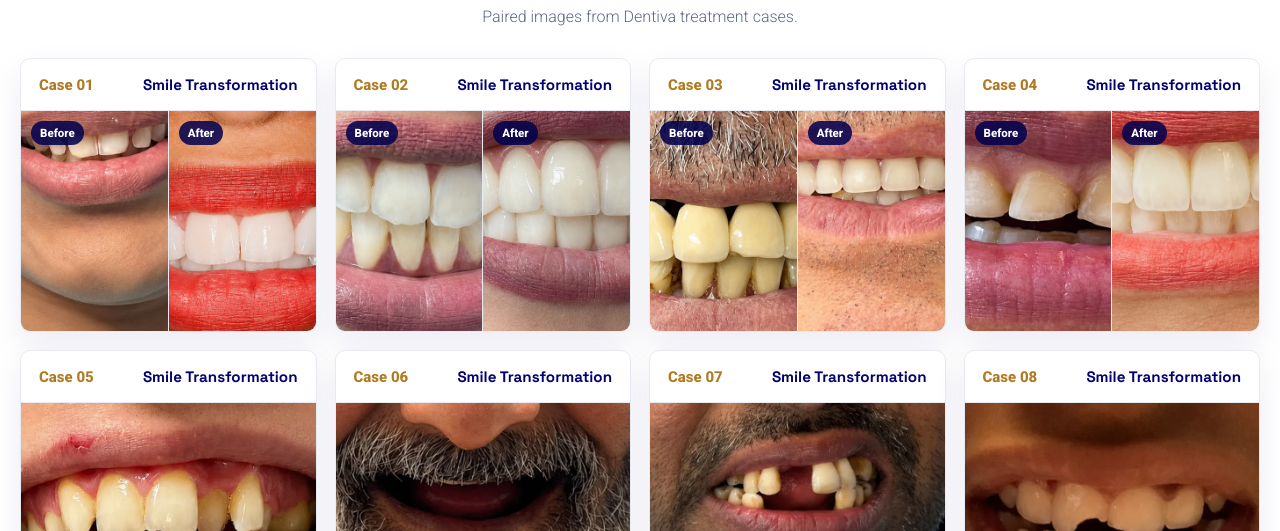
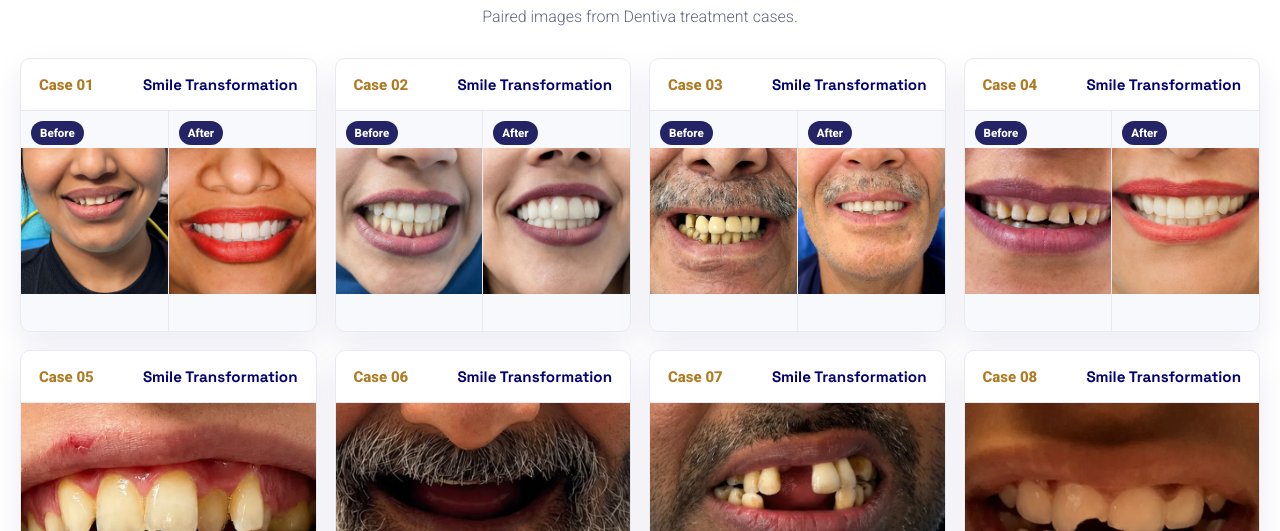
Before and after one commit to Fazilfazi991/dental, a website: page gallery.html in a window 1280 px wide. Shown: the part 706-1237 px from the top of the page. Drawn offline with Linux system fonts and the light colour scheme.

Commit message:
Restore first row gallery images

```diff
--- a/gallery.html
+++ b/gallery.html
@@ -65,29 +65,29 @@
           <article class="gallery-case">
             <div class="case-head"><span>Case 01</span><strong>Smile Transformation</strong></div>
             <div class="before-after">
-              <figure><img src="assets/gallery/display/case-01-before.webp" alt="Case 01 before dental treatment" loading="lazy" /><figcaption>Before</figcaption></figure>
-              <figure><img src="assets/gallery/display/case-01-after.webp" alt="Case 01 after dental treatment" loading="lazy" /><figcaption>After</figcaption></figure>
+              <figure><img src="assets/gallery/case-01-before.webp" alt="Case 01 before dental treatment" loading="lazy" /><figcaption>Before</figcaption></figure>
+              <figure><img src="assets/gallery/case-01-after.webp" alt="Case 01 after dental treatment" loading="lazy" /><figcaption>After</figcaption></figure>
             </div>
           </article>
           <article class="gallery-case">
             <div class="case-head"><span>Case 02</span><strong>Smile Transformation</strong></div>
             <div class="before-after">
-              <figure><img src="assets/gallery/display/case-03-before.webp" alt="Case 02 before dental treatment" loading="lazy" /><figcaption>Before</figcaption></figure>
-              <figure><img src="assets/gallery/display/case-03-after.webp" alt="Case 02 after dental treatment" loading="lazy" /><figcaption>After</figcaption></figure>
+              <figure><img src="assets/gallery/case-03-before.webp" alt="Case 02 before dental treatment" loading="lazy" /><figcaption>Before</figcaption></figure>
+              <figure><img src="assets/gallery/case-03-after.webp" alt="Case 02 after dental treatment" loading="lazy" /><figcaption>After</figcaption></figure>
             </div>
           </article>
           <article class="gallery-case">
             <div class="case-head"><span>Case 03</span><strong>Smile Transformation</strong></div>
             <div class="before-after">
-              <figure><img src="assets/gallery/display/case-04-before.webp" alt="Case 03 before dental treatment" loading="lazy" /><figcaption>Before</figcaption></figure>
-              <figure><img src="assets/gallery/display/case-04-after.webp" alt="Case 03 after dental treatment" loading="lazy" /><figcaption>After</figcaption></figure>
+              <figure><img src="assets/gallery/case-04-before.webp" alt="Case 03 before dental treatment" loading="lazy" /><figcaption>Before</figcaption></figure>
+              <figure><img src="assets/gallery/case-04-after.webp" alt="Case 03 after dental treatment" loading="lazy" /><figcaption>After</figcaption></figure>
             </div>
           </article>
           <article class="gallery-case">
             <div class="case-head"><span>Case 04</span><strong>Smile Transformation</strong></div>
             <div class="before-after">
-              <figure><img src="assets/gallery/display/case-05-before.webp" alt="Case 04 before dental treatment" loading="lazy" /><figcaption>Before</figcaption></figure>
-              <figure><img src="assets/gallery/display/case-05-after.webp" alt="Case 04 after dental treatment" loading="lazy" /><figcaption>After</figcaption></figure>
+              <figure><img src="assets/gallery/case-05-before.webp" alt="Case 04 before dental treatment" loading="lazy" /><figcaption>Before</figcaption></figure>
+              <figure><img src="assets/gallery/case-05-after.webp" alt="Case 04 after dental treatment" loading="lazy" /><figcaption>After</figcaption></figure>
             </div>
           </article>
           <article class="gallery-case gallery-case-full">
--- a/styles.css
+++ b/styles.css
@@ -1283,7 +1283,7 @@ textarea {
 .before-after img {
   width: 100%;
   height: 220px;
-  object-fit: cover;
+  object-fit: contain;
   object-position: center;
   background: var(--soft);
 }
```
Also changed, not shown: index.html (+6 -6 lines).
